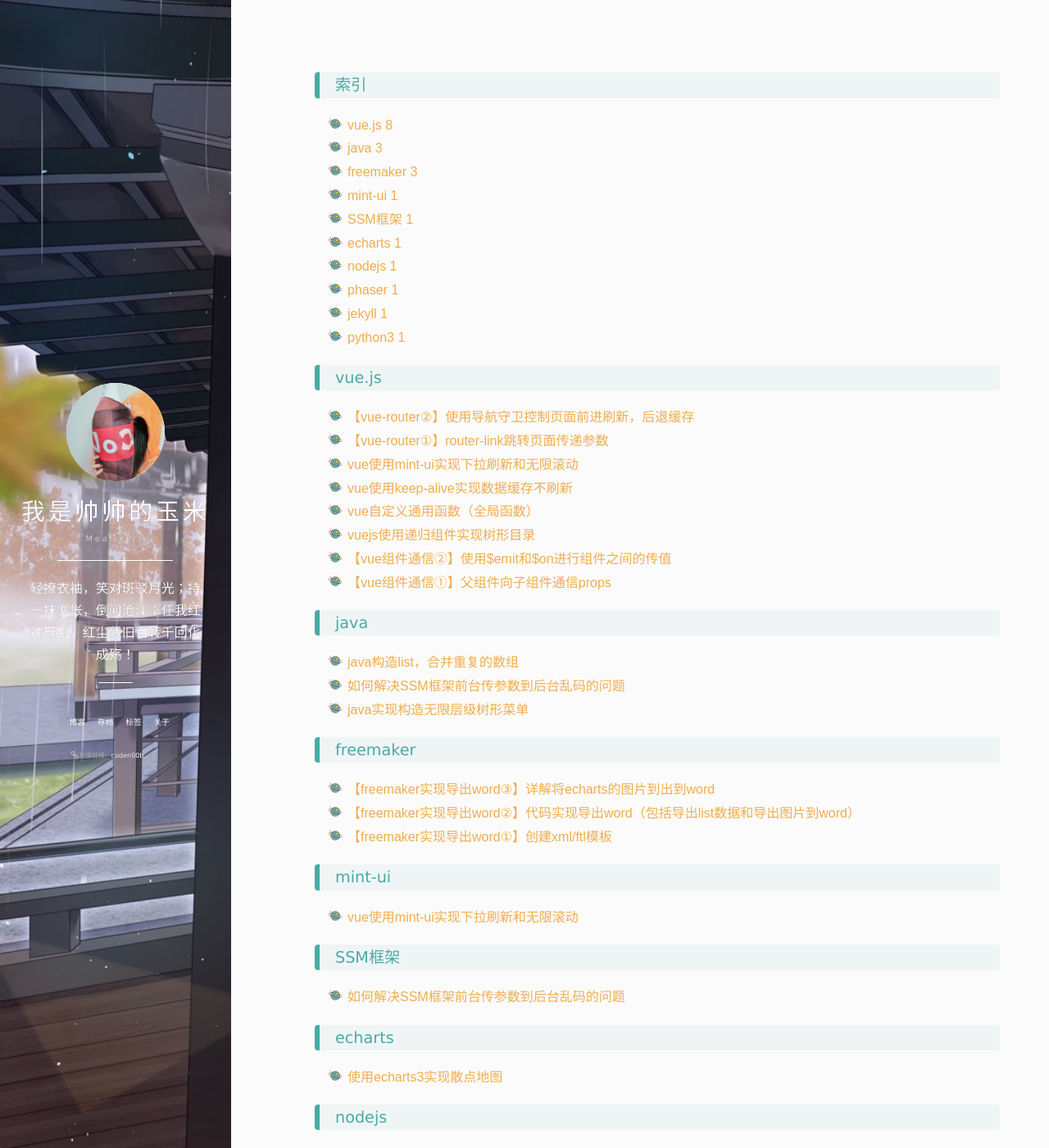
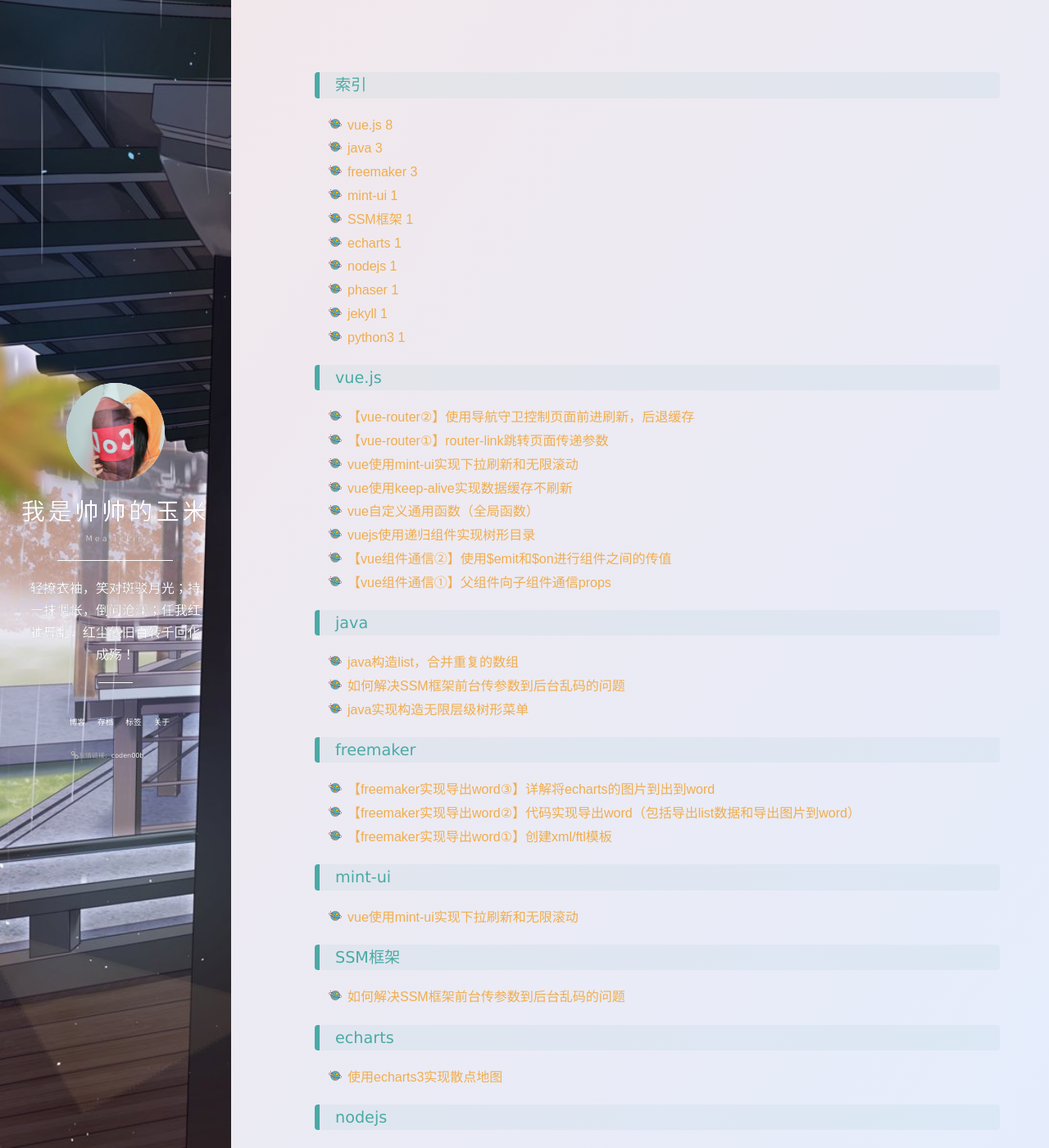
Before and after one commit to MealiaLin/mealialin.github.io, a Jekyll site: the page built from tags.html, in a window 1280 px wide and 1400 px high. Shown: the whole window at 82% size. Built offline with Jekyll 4.4.1, drawn with Linux system fonts in a browser that asks for light colours; nearby versions of some CDN libraries; comment, search, counter and statistics services are not loaded.

Commit message:
背景颜色调整

```diff
--- a/_includes/canvas-nest.html
+++ b/_includes/canvas-nest.html
@@ -1,2 +1,2 @@
 <!--引用几何图形效果的背景-->
-<script type="text/javascript" color="0,0,64" opacity='0.5' zIndex="-2" count="99" src="//cdn.bootcss.com/canvas-nest.js/1.0.1/canvas-nest.min.js"></script>
+<!--<script type="text/javascript" color="255,255,255" opacity='1' zIndex="901" count="50" src="//cdn.bootcss.com/canvas-nest.js/1.0.1/canvas-nest.min.js"></script>-->
--- a/about.html
+++ b/about.html
@@ -45,6 +45,3 @@ group: navigation
 <script type="text/javascript" src="{{ '/js/plugins/slick.min.js' | prepend: site.baseurl }}"></script>
 <script type="text/javascript" src="{{ '/js/options.js' | prepend: site.baseurl }}"></script>
 <script type="text/javascript" src="{{ '/js/about-me-main.js' | prepend: site.baseurl }}"></script>
-
-
-{% include canvas-nest.html %}
--- a/archive.html
+++ b/archive.html
@@ -10,6 +10,3 @@ group: navigation
 <div class="page card">
 {% include JB/posts_collate %}
 </div>
-
-
-{% include canvas-nest.html %}
--- a/css/main.css
+++ b/css/main.css
@@ -376,6 +376,10 @@ img::-moz-selection {
     position: absolute;
     z-index: 1;
     width: 100%;
+    background: -webkit-linear-gradient(left top, #f3e7e9 0%, #e3eeff 99%, #e3eeff 100%); /* Safari 5.1 - 6.0 */
+    background: -o-linear-gradient(bottom right, #f3e7e9 0%, #e3eeff 99%, #e3eeff 100%); /* Opera 11.1 - 12.0 */
+    background: -moz-linear-gradient(bottom right, #f3e7e9 0%, #e3eeff 99%, #e3eeff 100%); /* Firefox 3.6 - 15 */
+    background: linear-gradient(to bottom right, #f3e7e9 0%, #e3eeff 99%, #e3eeff 100%); /* 标准的语法 */
     /*background-color: #B9D3EE;*/
     /*background: url(/images/bloglistbg.jpg) no-repeat fixed;*/
   }
@@ -1480,8 +1484,8 @@ nav a {
   align-items: stretch;
   height: 10px;
   min-height: 11rem;
-  -webkit-border-radius: 10px;
-  border-radius: 10px;
+  /*-webkit-border-radius: 10px;
+  border-radius: 10px;*/
   overflow: hidden;
   -webkit-transition: all .3s ease;
   -o-transition: all .3s ease;
--- a/index.html
+++ b/index.html
@@ -27,5 +27,3 @@ title: 主页
   {% include pagination.html %}
 
 </div>
-
-{% include canvas-nest.html %}
--- a/tags.html
+++ b/tags.html
@@ -24,5 +24,3 @@ group: navigation
 
 {% endfor %}
 </div>
-
-{% include canvas-nest.html %}
```
